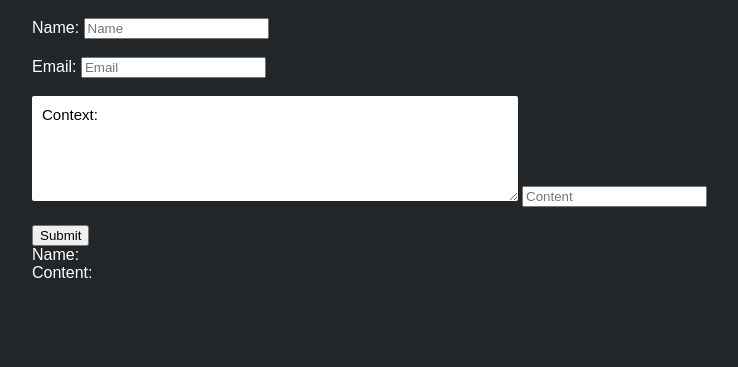
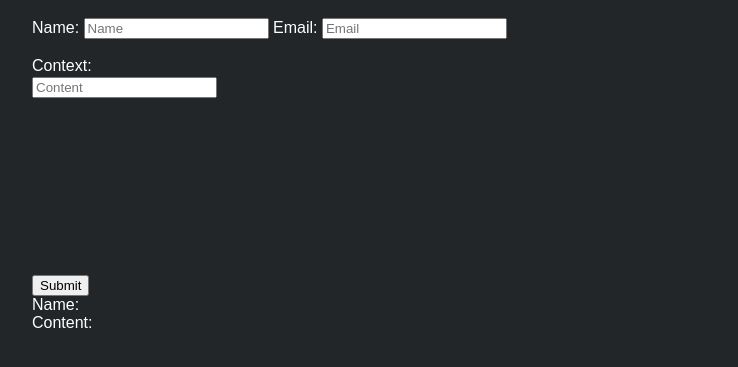
Before and after one commit to AbishaKugathasan/personal-site, a Flask app: template app/templates/timeline.html in a window 1280 px wide. Shown: the part 90-457 px from the top of the page, without its empty margins (26-764 px from the left). Run offline with Flask 2, Linux system fonts and the light colour scheme; the template is opened without the code that fills it, so the values that code supplies are empty; parts of the project's set-up code (start-up, migrations or seed data) failed here and were passed over.

Commit message:
fixed sizing

```diff
--- a/app/static/styles/main.css
+++ b/app/static/styles/main.css
@@ -387,3 +387,8 @@ td {
 .form-posts {
   color:#ffffff;
 }
+
+.content-size {
+  height:200px;
+  font-size:14pt;
+}
--- a/app/templates/timeline.html
+++ b/app/templates/timeline.html
@@ -34,12 +34,12 @@
     <div class = "form-posts">
     <form id = "form" method = "POST" action = "/api/timeline_post">
           <label for="name">Name:</label>
-          <input type="text" id="name" name="name" placeholder="Name"><br><br>
+          <input type="text" id="name" name="name" placeholder="Name">
           <label for="email">Email:</label>
           <input type="text" id="email" name="email" placeholder="Email"><br><br>
-          <label for="content"><textarea rows = "5" cols = "60">Context:</textarea></label>
-          <input type="text" id="content" name="content" placeholder="Content"><br><br>
-             </div>
+          <label for="content">Context:</label>
+          <div class = "content-size"><input type="text" id="content" name="content" placeholder="Content"><br><br>
+            </div></div>
        <button type="submit" id = "submit" onclick = "myFunction()" value="submit"> Submit</button>
     </form>
 
```
